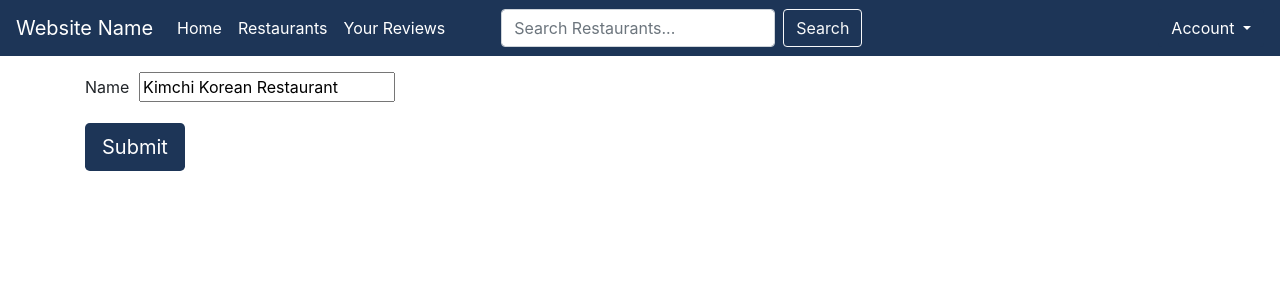
After one commit to casslee1351/RestaurantRecommender, a Django app: page /update-restaurant/2/ in a window 1280 px wide. The commit adds this page. Shown: the top 300 px of the page. Run offline with Django 4.2, Linux system fonts and the light colour scheme; a user stored in the database is signed in; data comes from the database, SQL or seed files in the repository; both versions use the stored data as it was after the commit; some libraries are stand-ins or nearby versions.

Commit message:
added update restaurant functionality

```diff
--- a/rating/spoonme-project/restaurants/forms.py
+++ b/rating/spoonme-project/restaurants/forms.py
@@ -39,3 +39,10 @@ class RestaurantCreationForm(ModelForm):
     class Meta:
         model = Restaurant
         fields = '__all__'
+
+class RestaurantUpdateForm(ModelForm):
+    name = forms.CharField(max_length=100)
+
+    class Meta:
+        model = Restaurant
+        fields = ['name']
--- a/rating/spoonme-project/restaurants/templates/restaurants/restaurant.html
+++ b/rating/spoonme-project/restaurants/templates/restaurants/restaurant.html
@@ -21,7 +21,9 @@
 
 <a class="btn darkBlue btn-lg mr-3" href="https://www.google.com/search?q={{restaurant.name}}" target="_blank">Google Search for {{restaurant.name}}</a>
 {% if request.user.is_superuser %}
-<a class="btn btn-danger btn-lg" href="{% url 'delete-restaurant' restaurant.id %}">Delete</a>{% endif %}
+<a class="btn btn-danger btn-lg" href="{% url 'delete-restaurant' restaurant.id %}">Delete</a>
+<a class="btn btn-danger btn-lg" href="{% url 'update-restaurant' restaurant.id %}">Update</a>
+{% endif %}
 
 <!-- ADDRESS -->
 <!-- SHOW LIST OF REVIEWS -->
--- /dev/null
+++ b/rating/spoonme-project/restaurants/templates/restaurants/update-restaurant.html
@@ -0,0 +1,38 @@
+{% extends 'restaurants/base.html' %}
+<!-- FORM NEEDS STYLING -->
+
+{% block title%}Add Rating{%endblock%}
+
+{% block content %}
+
+
+<style type="text/css">
+    #restaurant-name {
+        margin-right: 5px
+    }
+    .darkBlue {
+        background-color: #1d3557;
+        color: white;
+      }
+      .btn-lg:hover {
+        background-color: #457b9d;
+        color: white;
+      }
+
+</style>
+<form method="POST" action="">
+    {% csrf_token %}
+    <div class="container">
+
+        <div class="form-group">
+            <div>
+
+                <label id="restaurant-name">{{form.name.label}}</label>
+                {{form.name}}
+
+            </div>
+        </div>
+
+
+        <input type="submit" id="add-rating" value="Submit" class="btn darkBlue btn-lg"/>
+{% endblock %}
--- a/rating/spoonme-project/restaurants/urls.py
+++ b/rating/spoonme-project/restaurants/urls.py
@@ -15,6 +15,7 @@ urlpatterns = [
     path("restaurant/<str:pk>/", views.restaurant, name="restaurant"),
     path("manage-restaurants", views.manageRestaurants, name="manage-restaurants"),
     path("delete-restaurant/<str:pk>/", views.deleteRestaurant, name="delete-restaurant"),
+    path("update-restaurant/<str:pk>/", views.updateRestaurant, name="update-restaurant"),
 
     path("addrating/", views.addRating, name="addrating"),
     path("update-rating/<str:pk>/", views.updateRating, name="update-rating"),
--- a/rating/spoonme-project/restaurants/views.py
+++ b/rating/spoonme-project/restaurants/views.py
@@ -11,7 +11,7 @@ from django.contrib.admin.views.decorators import staff_member_required
 
 
 from .models import Rating, Restaurant
-from .forms import RatingForm, RegisterForm, RestaurantCreationForm
+from .forms import RatingForm, RegisterForm, RestaurantCreationForm, RestaurantUpdateForm
 from .decorators import unauthenticated_user
 
 @unauthenticated_user
@@ -187,3 +187,17 @@ def deleteRestaurant(request, pk):
 
     context={'restaurant': restaurant}
     return render(request, "restaurants/delete-restaurant.html", context)
+
+@ login_required(login_url="login")
+def updateRestaurant(request, pk):
+    restaurant = Restaurant.objects.get(id=pk)
+    form = RestaurantUpdateForm(instance=restaurant)
+
+    if request.method == 'POST':
+        form = RestaurantUpdateForm(request.POST, instance=restaurant)
+        if form.is_valid():
+            form.save()
+            return redirect('restaurants')
+
+    context = {'form': form}
+    return render(request, "restaurants/update-restaurant.html", context)
```
Also changed, not shown: rating/spoonme-project/db.sqlite3.
